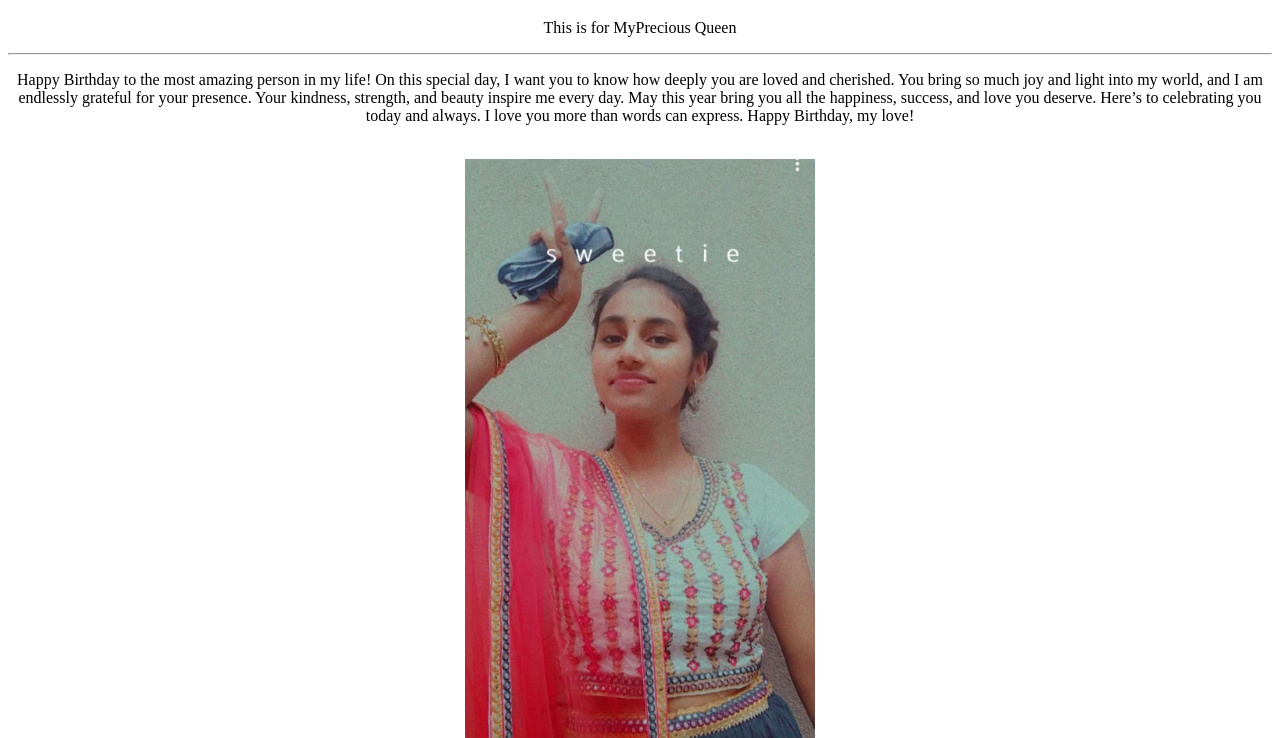
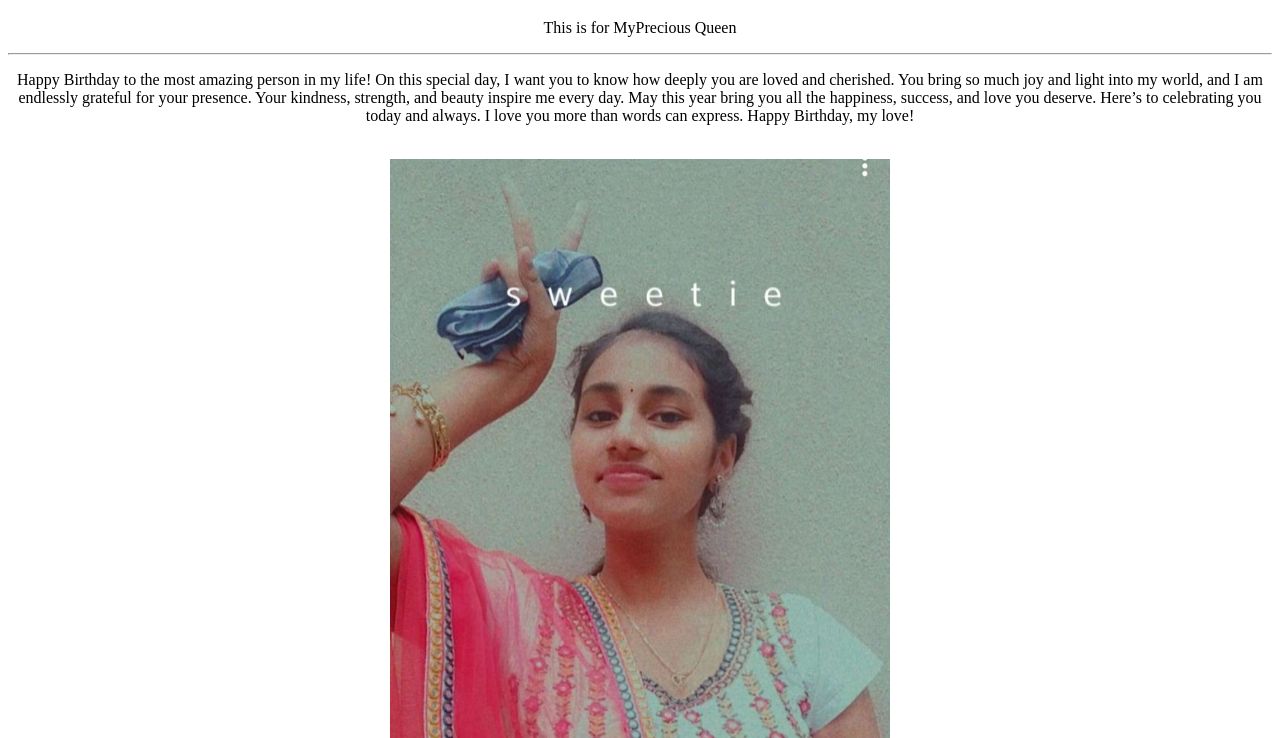
Before and after one commit to Mk20-05/Mylife05, a plain HTML site: page index.html in a window 1280 px wide. Shown: the part 62-800 px from the top of the page. Drawn offline with Linux system fonts and the light colour scheme.

Commit message:
Update index.html

```diff
--- a/index.html
+++ b/index.html
@@ -13,7 +13,7 @@
 Happy Birthday to the most amazing person in my life! On this special day, I want you to know how deeply you are loved and cherished. You bring so much joy and light into my world, and I am endlessly grateful for your presence. Your kindness, strength, and beauty inspire me every day. May this year bring you all the happiness, success, and love you deserve. Here’s to celebrating you today and always. I love you more than words can express. Happy Birthday, my love!
   </p>
   <br>
-  <img src="mylife.jpg" alt="mylife" width="350px">
+  <img src="mylife.jpg" alt="mylife" width="500px">
   </center>
   <h5>Thank you for being with me ❤️ </h5>
   <center>
```
